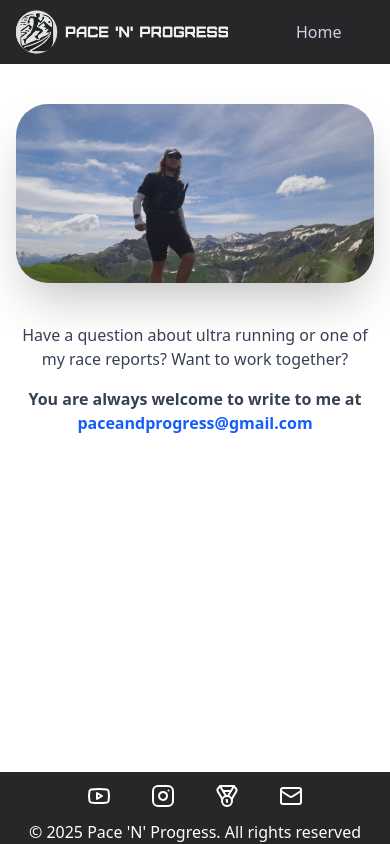
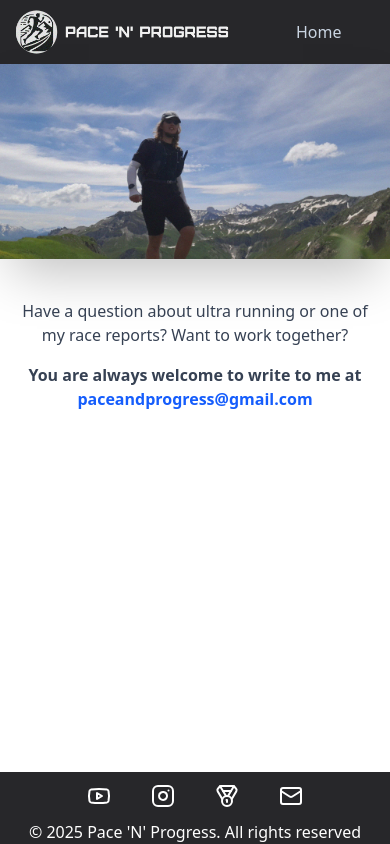
Before and after one commit to VincentKosmolRuc/PNPBlog, a Next.js app: page /contact in a window 390 px wide. Shown: the top 844 px of the page. Built offline with nearby package versions, Linux system fonts and the light colour scheme.

Commit message:
forgot small thing in push

```diff
--- a/app/contact/page.js
+++ b/app/contact/page.js
@@ -2,17 +2,17 @@ import Image from "next/image";
 
 export default function Page() {
     return (
-        <div className="grid grid-cols-1 items-center px-4">
+        <div className="grid grid-cols-1 items-center">
             <div className="justify-self-center">
                 <Image
                     src="/VincentKosmolContact.jpg"
                     width={2000}
                     height={1000}
                     alt="Picture of Vincent Kosmol in ultra running outfit"
-                    className="w-3xl mt-10 rounded-4xl shadow-2xl"
+                    className="w-3xl md:mt-10 shadow-2xl md:rounded-4xl rounded-none"
                 />
             </div>
-            <div className="text-gray-700 mt-10 text-center">
+            <div className="text-gray-700 mt-10 text-center px-4">
                 <p className="mb-4">
                     Have a question about ultra running or one of my race reports?
                     Want to work together?
```
